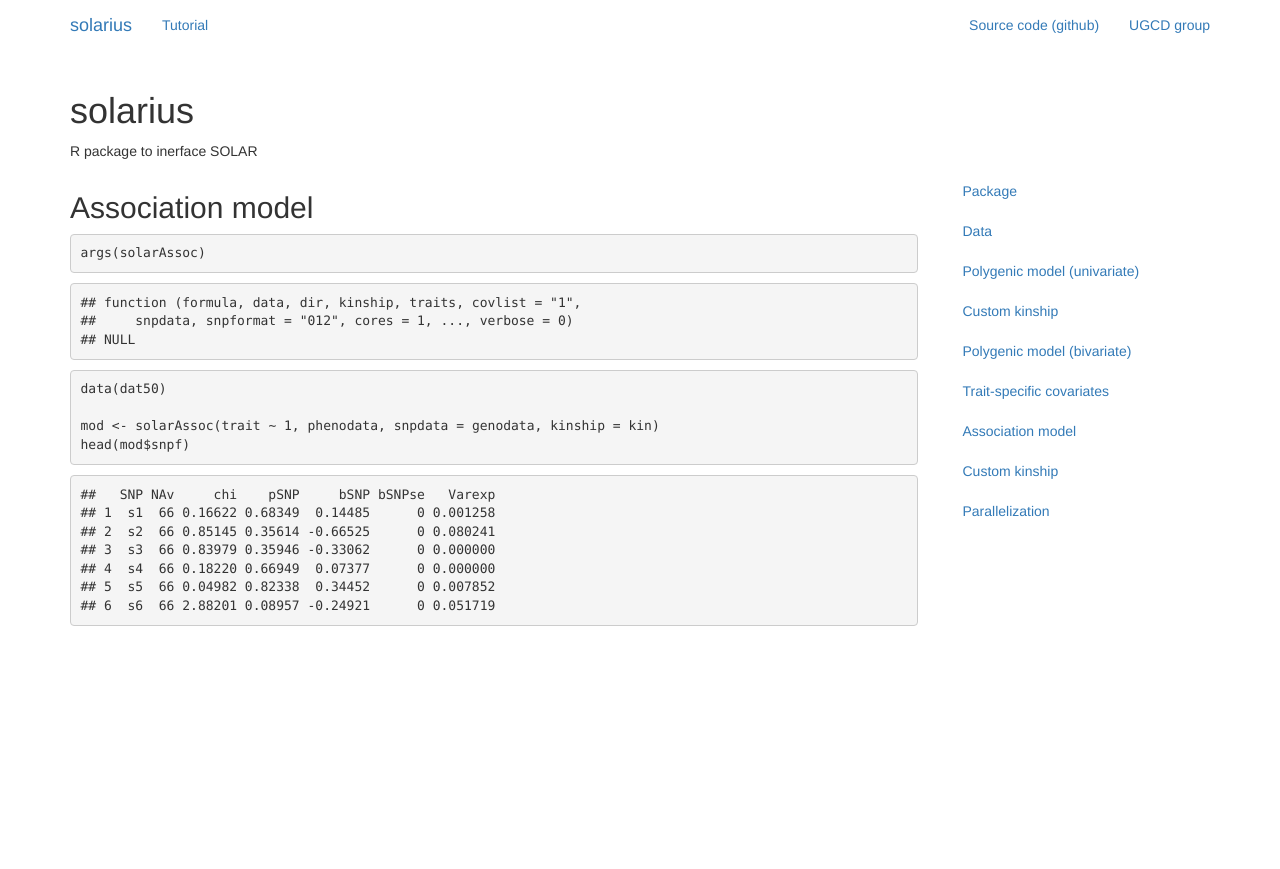
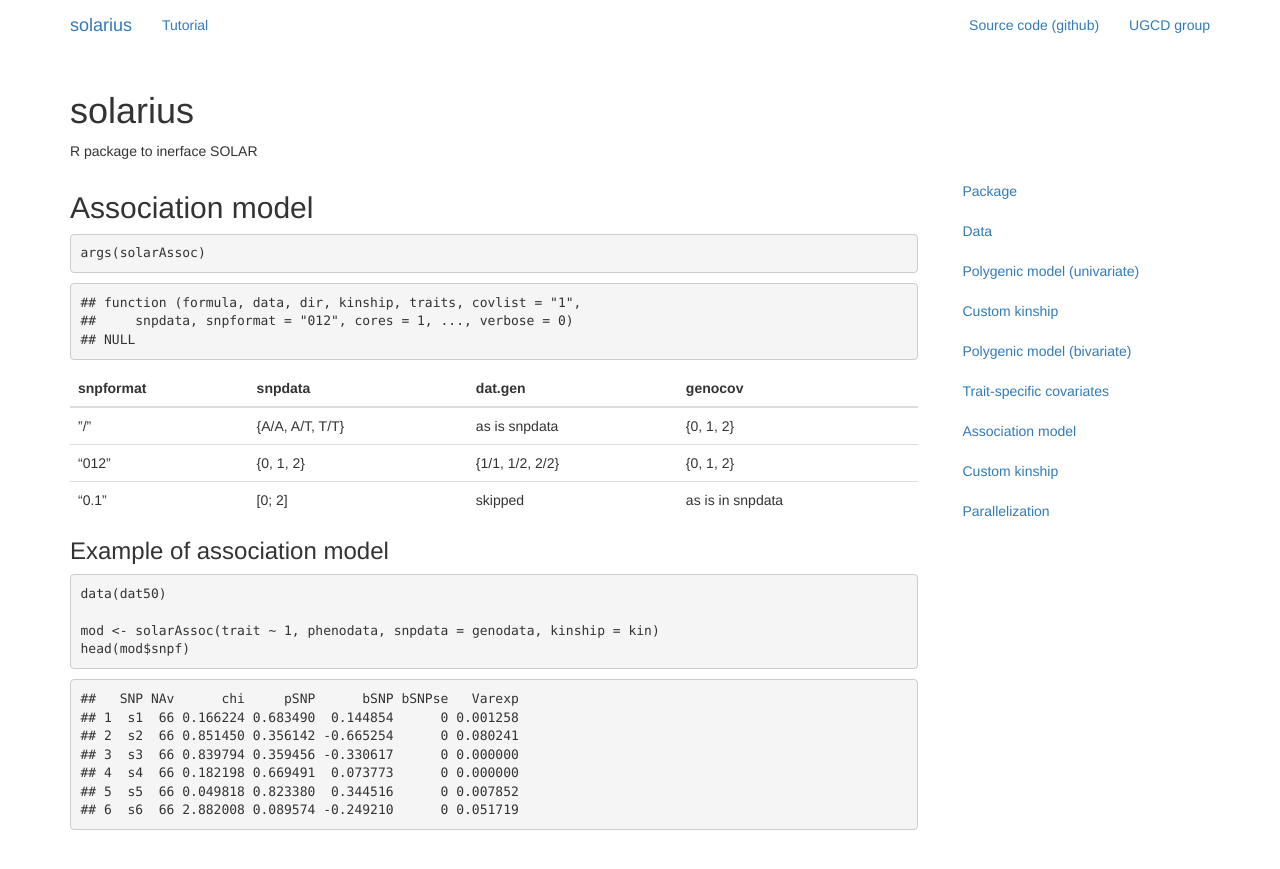
Before and after one commit to ugcd/solarius, a Jekyll site: the page built from pages/assoc/assoc.md, in a window 1280 px wide. Shown: the top 869 px of the page. Built offline with Jekyll 4.4.1, drawn with Linux system fonts in a browser that asks for light colours; nearby versions of some CDN libraries; library files that are not in the unit come from our copies.

Commit message:
added tab to assoc page

```diff
--- a/pages/assoc/assoc.md
+++ b/pages/assoc/assoc.md
@@ -3,9 +3,6 @@ layout: tutorial
 title: Association model
 title_id: assoc
 ---
-
-
-
 
 
 
@@ -25,6 +22,15 @@ args(solarAssoc)
 ## NULL
 ~~~
 
+| snpformat |  snpdata        | dat.gen        | genocov          |
+|-----------|-----------------|----------------|------------------|
+| "/"       | {A/A, A/T, T/T} | as is snpdata  | {0, 1, 2}        |
+| "012"     | {0, 1, 2}       | {1/1, 1/2, 2/2}| {0, 1, 2}        |
+| "0.1"     | [0; 2]          | skipped        | as is in snpdata |
+{: class="table"}
+
+
+### Example of association model
 
 
 ~~~ r
@@ -37,11 +43,11 @@ head(mod$snpf)
 
 
 ~~~
-##   SNP NAv     chi    pSNP     bSNP bSNPse   Varexp
-## 1  s1  66 0.16622 0.68349  0.14485      0 0.001258
-## 2  s2  66 0.85145 0.35614 -0.66525      0 0.080241
-## 3  s3  66 0.83979 0.35946 -0.33062      0 0.000000
-## 4  s4  66 0.18220 0.66949  0.07377      0 0.000000
-## 5  s5  66 0.04982 0.82338  0.34452      0 0.007852
-## 6  s6  66 2.88201 0.08957 -0.24921      0 0.051719
+##   SNP NAv      chi     pSNP      bSNP bSNPse   Varexp
+## 1  s1  66 0.166224 0.683490  0.144854      0 0.001258
+## 2  s2  66 0.851450 0.356142 -0.665254      0 0.080241
+## 3  s3  66 0.839794 0.359456 -0.330617      0 0.000000
+## 4  s4  66 0.182198 0.669491  0.073773      0 0.000000
+## 5  s5  66 0.049818 0.823380  0.344516      0 0.007852
+## 6  s6  66 2.882008 0.089574 -0.249210      0 0.051719
 ~~~
```
Also changed, not shown: pages/assoc/assoc.Rmd (+10 -0 lines), 1 other file.
